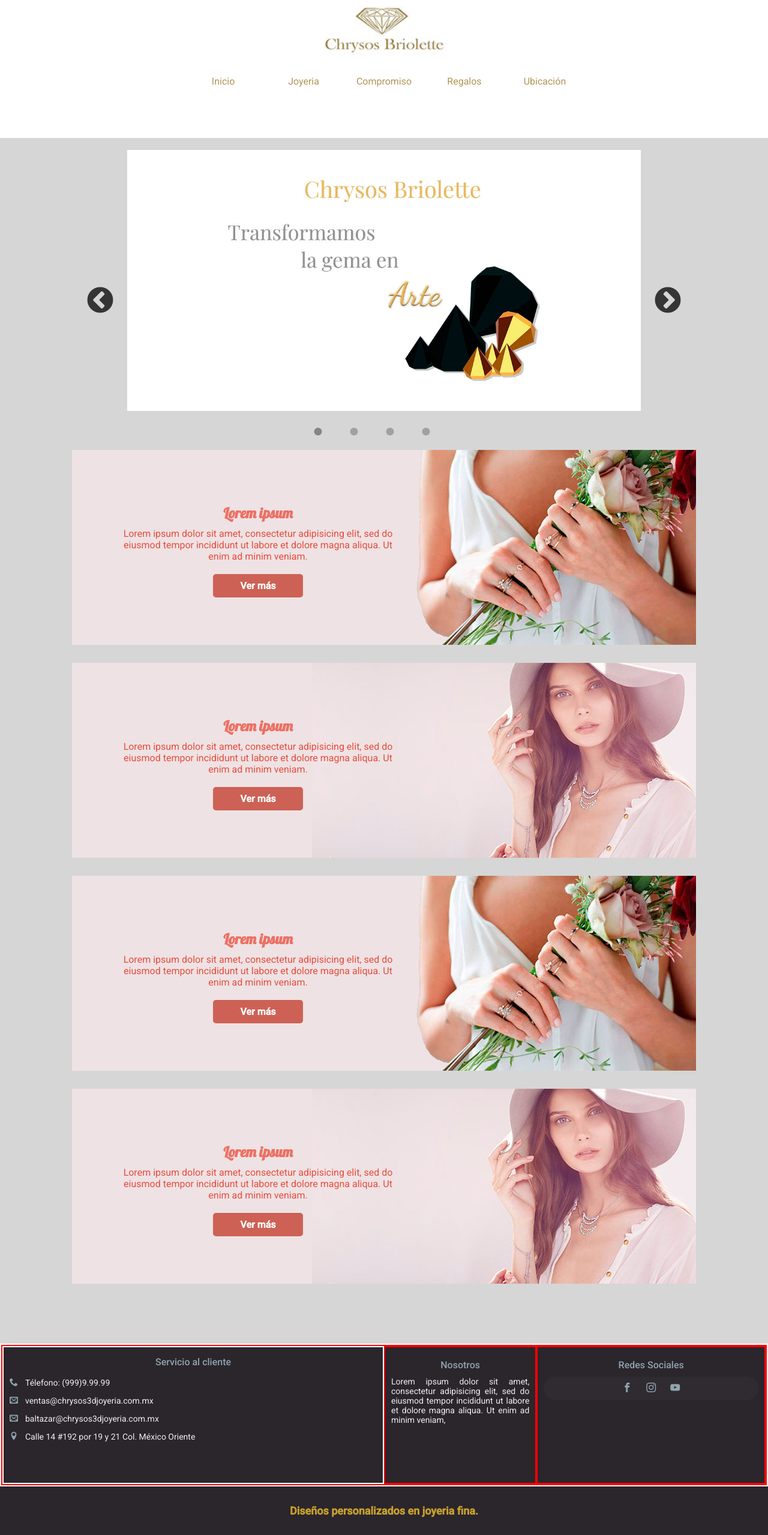
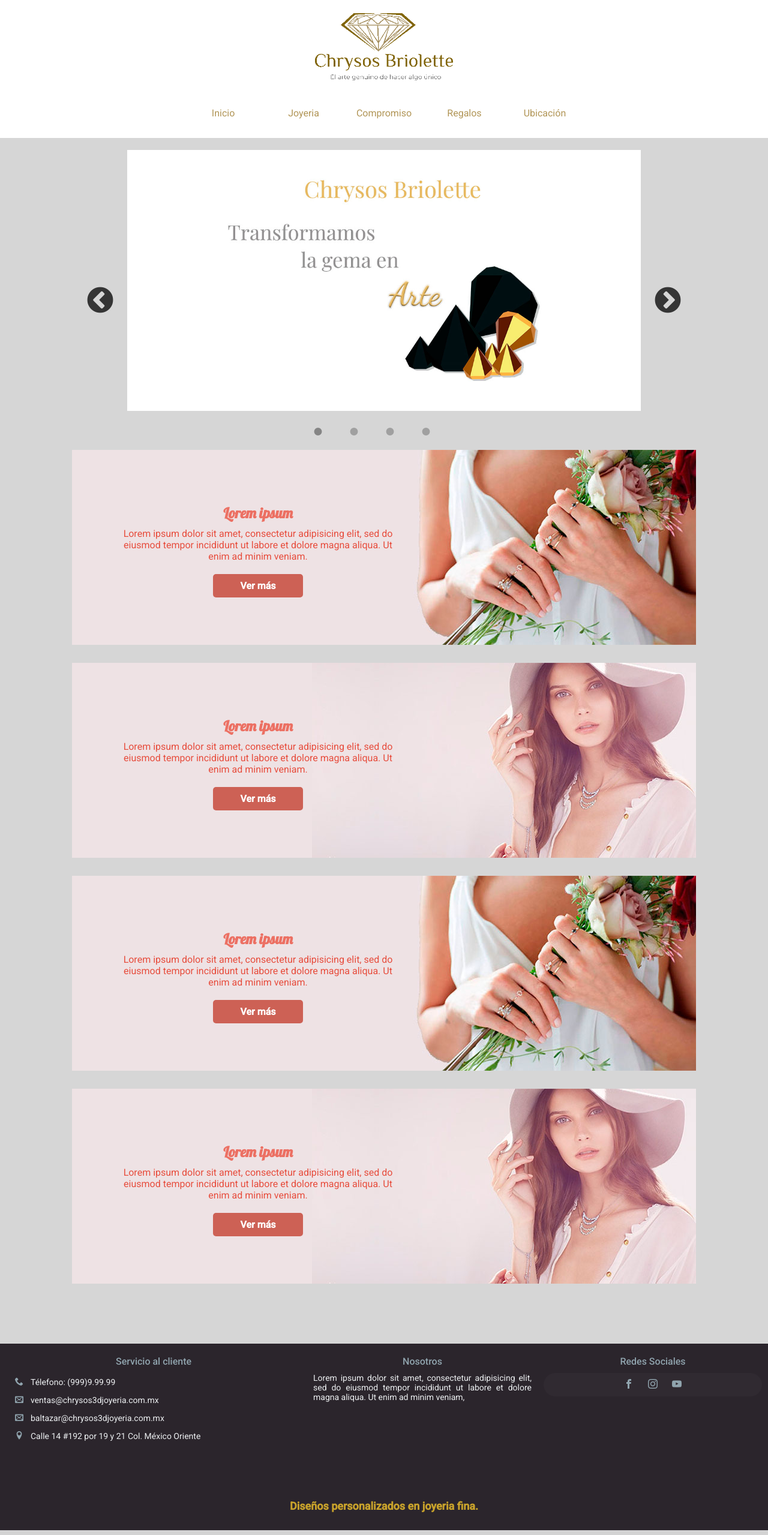
Before and after one commit to HectorCarrillo/ChrysosBriolette, a PHP site: page / in a window 1280 px wide. Shown: the whole page at 60% size. Run offline with PHP 8.4, Linux system fonts and the light colour scheme; some web fonts are replaced.

Commit message:
Update  16/2/18  by hector

```diff
--- a/css/style-footer-main.css
+++ b/css/style-footer-main.css
@@ -24,13 +24,13 @@ footer .wrap-foo {
 }
 footer .wrap-foo .conteiner {
     width: 100%;
-    border: 2px solid white;
+    /*border: 2px solid white;*/
     margin: 0px;
     padding: 0px;
 }
 footer .wrap-foo .conteiner .box-foo {
     width: 100%;
-    border: 2px solid red;
+    /*border: 2px solid red;*/
     margin: 0px;
     padding: 0px;
     box-sizing: border-box;
@@ -54,26 +54,25 @@ footer .wrap-foo .conteiner .box-foo {
     align-items: center;
 }
 footer .wrap-foo .conteiner .box-foo .box-one {
-    width: 50%;
-    height: 230px;
-    margin: 0px 0px;
-    text-align: center;
-    padding: 5px;
-    box-sizing: border-box;
-    border: 2px solid white;
+    width: 40%;
+    /*border: 2px solid white;*/
 }
-footer .wrap-foo .conteiner .box-foo .box-two, footer .wrap-foo .conteiner .box-foo .box-tree {
-    width: 20%;
-    height: 230px;
-    margin: 0px 0px;
-    text-align: center;
-    padding: 10px;
-    box-sizing: border-box;
-    border: 2px solid red;
+footer .wrap-foo .conteiner .box-foo .box-one h2 span{
+    margin-left: 15px;
+}
+footer .wrap-foo .conteiner .box-foo .box-two {
+    width: 30%;
+    /*border: 2px solid green;*/
 }
 footer .wrap-foo .conteiner .box-foo .box-tree {
     width: 30%;
     /*border: 2px solid blue;*/
+}
+footer .wrap-foo .conteiner .box-foo .box-one, footer .wrap-foo .conteiner .box-foo .box-two, footer .wrap-foo .conteiner .box-foo .box-tree {
+    height: 230px;
+    text-align: center;
+    padding: 10px;
+    box-sizing: border-box;
 }
 footer .wrap-foo .conteiner .box-foo .title h1 {
     color: #90A4AE;
@@ -102,7 +101,6 @@ footer .wrap-foo .conteiner .box-foo .descrip p {
     font-weight: 400;
     font-size: 14px;
     text-align: justify;
-
 }
 footer .wrap-foo .conteiner .box-foo .social {
     margin: auto;
@@ -137,6 +135,7 @@ footer #copyright {
     footer .wrap-foo, footer .wrap-foo .conteiner, footer .wrap-foo .conteiner .box-foo {
         width: 100%;
         /*border: 2px solid blue;*/
+        box-sizing: border-box;
         padding: 0px;
         margin: 0px;
     }
@@ -144,12 +143,13 @@ footer #copyright {
         /*border: 2px solid green;*/
         width: 100%;
         height: 250px;
-        padding: 10px;
+        padding: 20px;
         overflow: auto;
+        box-sizing: border-box;
     }
-    footer .wrap-foo .conteiner .box-foo .movil-foo-two, footer .wrap-foo .conteiner .box-foo .movil-foo-tree {
-        margin-top: 60px;
-    }
+     footer .wrap-foo .conteiner .box-foo .movil-foo-tree{
+        height: 150px;
+     }
     footer .wrap-foo .conteiner .box-foo .movil-foo-one .contact h2 {
         font-size: 16px;
         text-align: center;
@@ -162,7 +162,7 @@ footer #copyright {
 @media screen and (min-width: 650px) and (max-width: 780px) {
     footer #copyright {
         color: #c8a22b;
-        font-size: 10px;
+        font-size: 9px;
         font-weight: 400;
     }
 }
--- a/css/style-header-main.css
+++ b/css/style-header-main.css
@@ -83,6 +83,12 @@ header nav a:hover {
 .header2 {
     width: 100%;
     height: 100px;
+    border-bottom: 3px solid #bd9756;
+    -webkit-transition: all 0.2s linear;
+    -moz-transition: all 0.2s linear;
+    -ms-transition: all 0.2s linear;
+    -o-transition: all 0.2s linear;
+    transition: all 0.2s linear;
     /*border: 2px solid red;*/
 }
 .header2 .container-2 {
@@ -101,7 +107,7 @@ header nav a:hover {
     /*border: 2px solid green;*/
 }
 .header2 .logo-mini img {
-    width: 100%;
+    width: 80%;
     /*border: 2px solid red;*/
 }
 .header2 .main-menu-2 {
@@ -150,6 +156,7 @@ header nav a:hover {
     header {
         width: 100%;
         height: 100px;
+        border-bottom: 3px solid #bd9756;
         /*border: 2px solid red;*/
     }
     header .container-2 {
@@ -158,7 +165,7 @@ header nav a:hover {
         padding: 20px;
         margin: auto;
     }
-    header .logo{
+    header .logo {
         float: left;
         width: 20%;
         text-align: center;
@@ -172,7 +179,7 @@ header nav a:hover {
         float: right;
         width: 80%;
     }
-   header nav {
+    header nav {
         margin-top: 10px;
     }
     header nav a {
--- a/header.php
+++ b/header.php
@@ -44,7 +44,7 @@
         </div>
         <div class="logo logo-mini">
                     <a href="./index.php" id="home" title="Inicio">
-                        <img alt="Chrysosbriolette" src="./img/logo-mini.jpg">
+                        <img alt="Chrysosbriolette" src="./img/miniL.png">
                         </img>
                     </a>
         </div>
```
Also changed, not shown: img/Mesa de trabajo 1.png (added), img/Sin-título-2.png (added), img/logo-mini.png (added), img/miniL.png (added).
